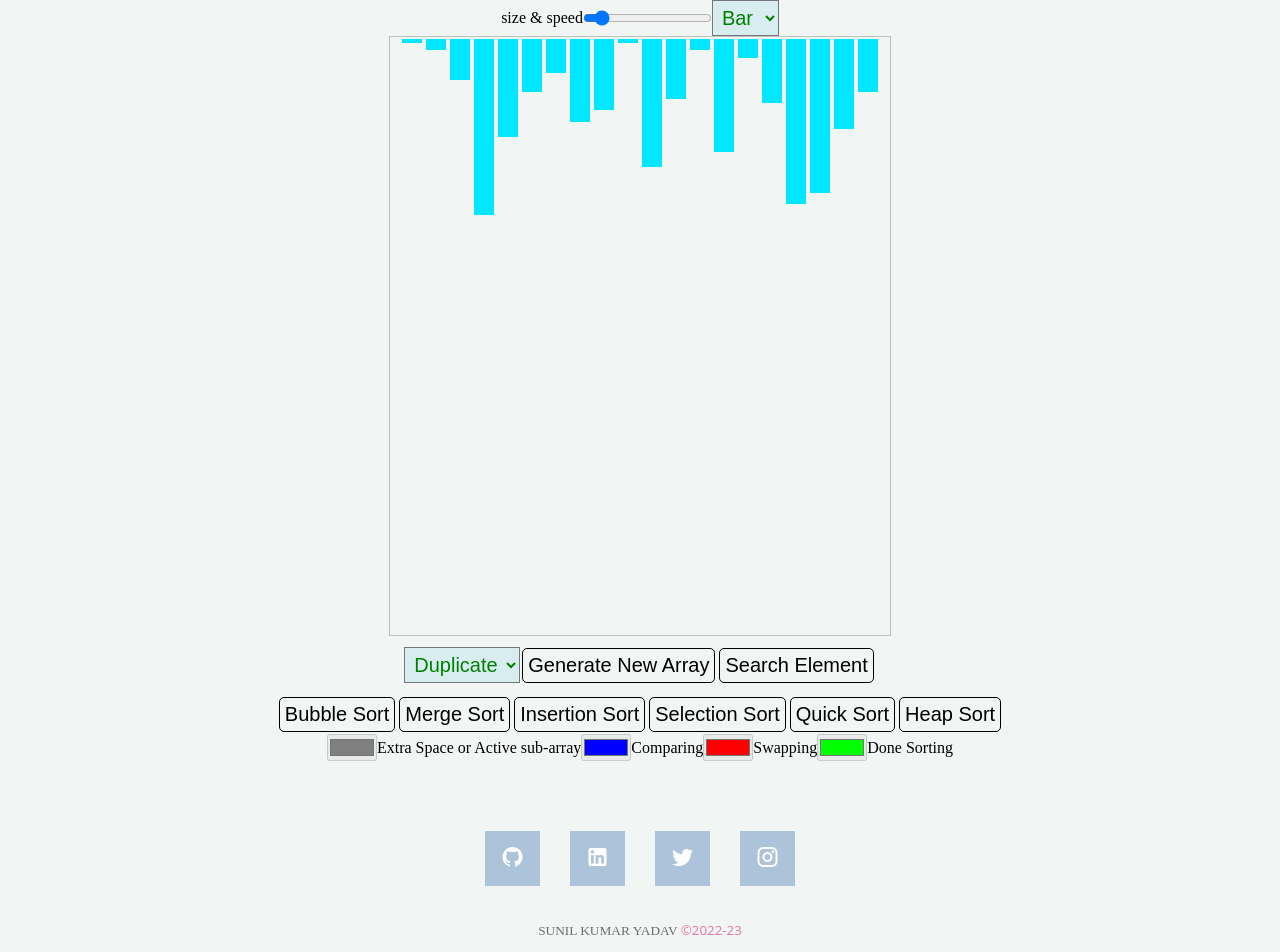
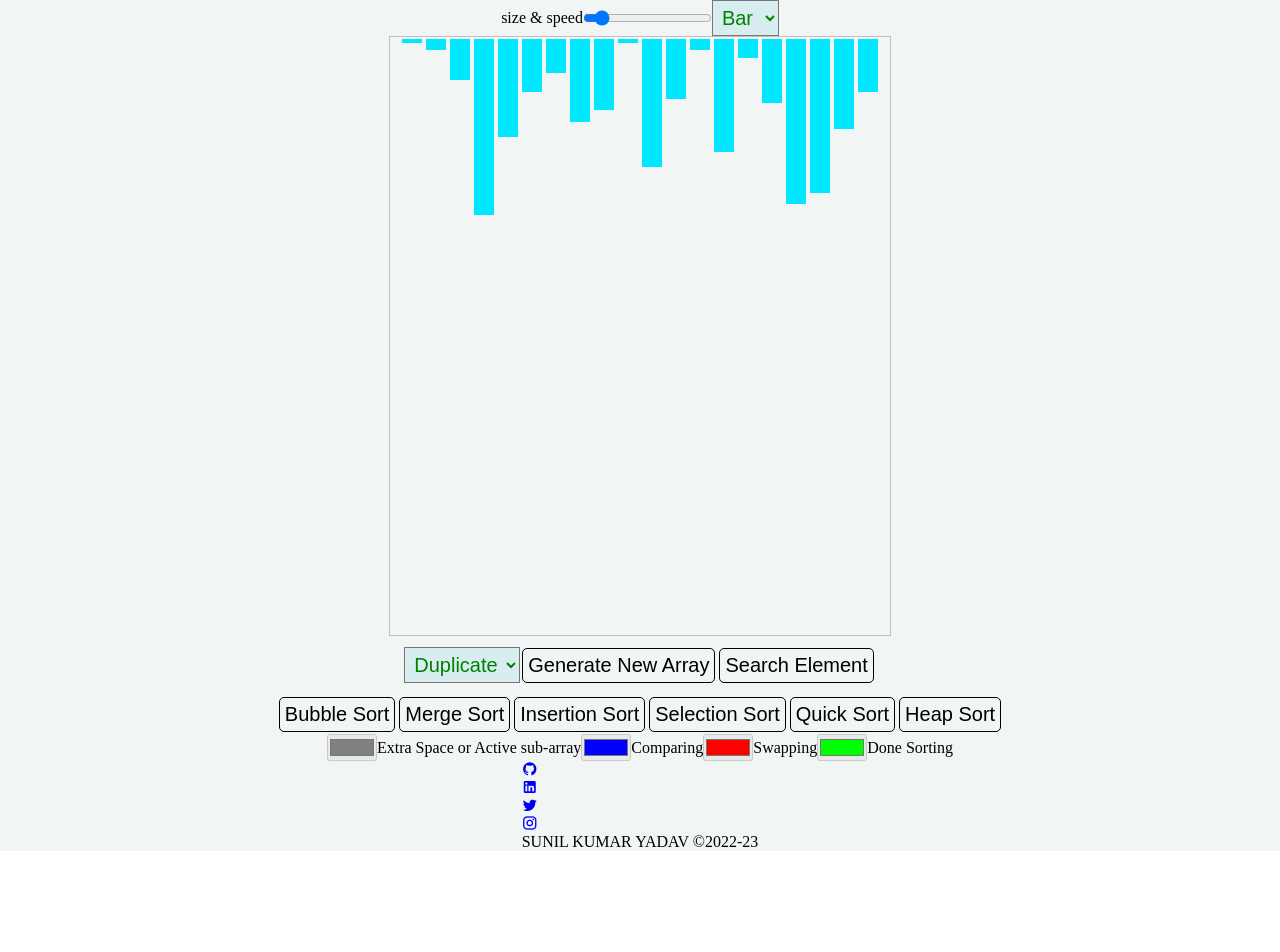
Before and after one commit to SunilKuYadav/ComprehendDSA, a React (Vite) app: page / in a window 1280 px wide. Shown: the top 952 px of the page. After the commit the page ends 851 px from the top, so only its background shows below. Built offline with nearby package versions, Linux system fonts and the light colour scheme.

Commit message:
Add: utils classes

```diff
--- a/src/App.css
+++ b/src/App.css
@@ -7,110 +7,91 @@
   overflow-x: hidden;
 }
 
-@keyframes toBottomFromTop {
-  49% {
-    transform: translateY(100%);
-  }
-
-  50% {
-    opacity: 0;
-    transform: translateY(-100%);
-  }
-
-  51% {
-    opacity: 1;
-  }
+.center {
+  display: flex;
+  justify-content: center;
+  align-items: center;
 }
 
-.flex {
+.around {
+  display: flex;
+  justify-content: space-around;
   align-items: center;
-  display: flex;
-  flex-direction: column;
-  justify-content: center;
-  overflow-x: hidden;
 }
 
-.flex.row {
+.between {
+  display: flex;
+  justify-content: space-between;
+  align-items: center;
+}
+
+.row {
   flex-direction: row;
 }
 
-footer {
-  /* background: #1b242f; */
-  padding: 70px 0 50px 0;
-  position: relative;
-  display: flex;
-  justify-content: center;
-  align-items: center;
+.col {
   flex-direction: column;
 }
 
-footer .mdi-chevron-double-up {
-  background: #e31b6d;
-  cursor: pointer;
-  font-size: 30pt;
-  height: 50px;
-  left: 0;
-  line-height: 40pt;
-  margin: 0 auto;
-  position: absolute;
-  right: 0;
-  top: -25px;
-  transition: background 0.5s;
-  width: 47px;
+.wrap {
+  flex-wrap: wrap;
 }
 
-footer .mdi-chevron-double-up:hover {
-  background: #fb1f79;
+.btn {
+  padding: 5px;
+  margin: 2px;
+  border-radius: 5px;
+  font-size: 20px;
+  text-transform: capitalize;
+  background-color: transparent;
+  border: 1px solid black;
+  cursor: pointer;
+  transition: color 0.3s, background-color 0.3s, border-radius 0.3s;
 }
 
-footer .icon-wrap .icon {
-  background: #adc3da;
-  cursor: pointer;
-  font-size: 18pt;
-  height: 55px;
-  margin: 0 15px;
-  overflow: hidden;
-  position: relative;
-  text-align: center;
-  transition: background 0.3s, color 0.3s, box-shadow 0.3s, transform 0.3s, border-radius 0.3s;
-  width: 55px;
+.btn:hover:not([disabled]) {
+  color: red;
+  background-color: aqua;
+  border-radius: 0;
+  transition: color 0.3s, background-color 0.3s, border-radius 0.3s;
 }
 
-footer .icon-wrap .mdi {
-  color: #fff;
-  text-align: center;
+.link-btn {
+  text-decoration: none;
+  border: 1px solid rgb(226, 224, 224);
+  background-color: white;
+  padding: 5px 40px;
+  font-size: 20px;
+  color: black;
+  -webkit-box-shadow: -2px 1px 10px -8px rgba(0, 0, 0, 0.75);
+  -moz-box-shadow: -2px 1px 10px -8px rgba(0, 0, 0, 0.75);
+  box-shadow: -2px 1px 10px -8px rgba(0, 0, 0, 0.75);
+  transition: color .3s, box-shadow .3s, background-color .3s;
+
 }
 
-footer .icon-wrap .mdi.mdi-codepen {
-  font-size: 20pt;
+.link-btn:hover {
+  color: blue;
+  background-color: rgb(240, 238, 238);
+  transition: color.3s,
+    box-shadow .3s,
+    background-color .3s;
+  box-shadow: none;
 }
 
-footer .icon-wrap .icon:hover {
-  background: #04c2c9;
-  box-shadow: 0 0 0 3px rgba(4, 94, 201, 0.1);
-  border-radius: 50%;
-  transition: border-radius .3s;
-  transform: scale(0.9);
+@media screen and (max-width: 600px) {
+  .btn {
+    padding: 5px;
+    margin: 2px;
+    border-radius: 5px;
+    font-size: 10px;
+  }
+
+  .btn:hover:not([disabled]) {
+    color: red;
+    background-color: aqua;
+    border-radius: 0;
+    transition: color 0.3s, background-color 0.3s, border-radius 0.3s;
+  }
+
 }
-
-footer .icon-wrap .icon:hover .mdi {
-  color: #fff;
-}
-
-footer .icon-wrap .icon:hover .mdi {
-  -webkit-animation: toBottomFromTop 0.3s forwards;
-  -moz-animation: toBottomFromTop 0.3s forwards;
-  animation: toBottomFromTop 0.3s forwards;
-}
-
-footer .footnote {
-  color: #141618;
-  font-size: 10pt;
-  margin-top: 35px;
-  opacity: 0.6;
-}
-
-footer .footnote .highlight {
-  color: #e31b6d;
-  font-family: "Open Sans";
-}
```
